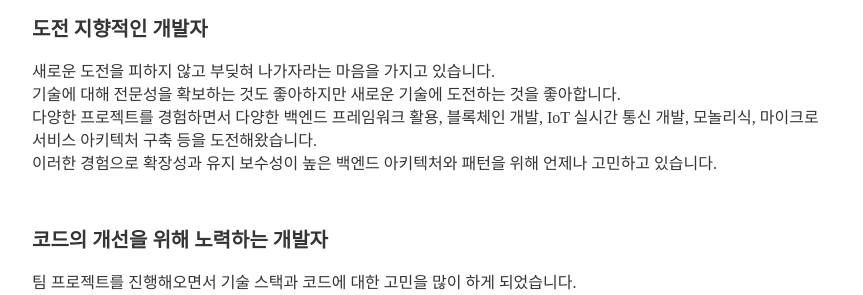
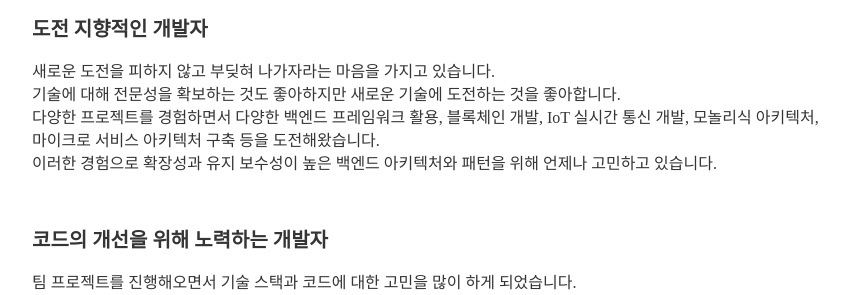
Before and after one commit to Sungbae95/Sungbae95.github.io, a Jekyll site: the page built from index.md, in a window 1280 px wide and 900 px high. Shown: the part 327-622 px from the top of the window, without its empty margins (208-1071 px from the left). Built offline with Jekyll 4.4.1, drawn with Linux system fonts in a browser that asks for light colours; some web fonts are replaced.

Commit message:
Update index.md

```diff
--- a/index.md
+++ b/index.md
@@ -14,7 +14,7 @@
 <p style="line-height:23px; font-family: nanumsquare;">
 새로운 도전을 피하지 않고 부딪혀 나가자라는 마음을 가지고 있습니다.<br/>
 기술에 대해 전문성을 확보하는 것도 좋아하지만 새로운 기술에 도전하는 것을 좋아합니다.<br/>
-다양한 프로젝트를 경험하면서 다양한 백엔드 프레임워크 활용, 블록체인 개발, IoT 실시간 통신 개발, 모놀리식, 마이크로 서비스 아키텍처 구축 등을 도전해왔습니다. <br/>
+다양한 프로젝트를 경험하면서 다양한 백엔드 프레임워크 활용, 블록체인 개발, IoT 실시간 통신 개발, 모놀리식 아키텍처, 마이크로 서비스 아키텍처 구축 등을 도전해왔습니다. <br/>
 이러한 경험으로 확장성과 유지 보수성이 높은 백엔드 아키텍처와 패턴을 위해 언제나 고민하고 있습니다.<br/>
 </p> <br/>
 
```
